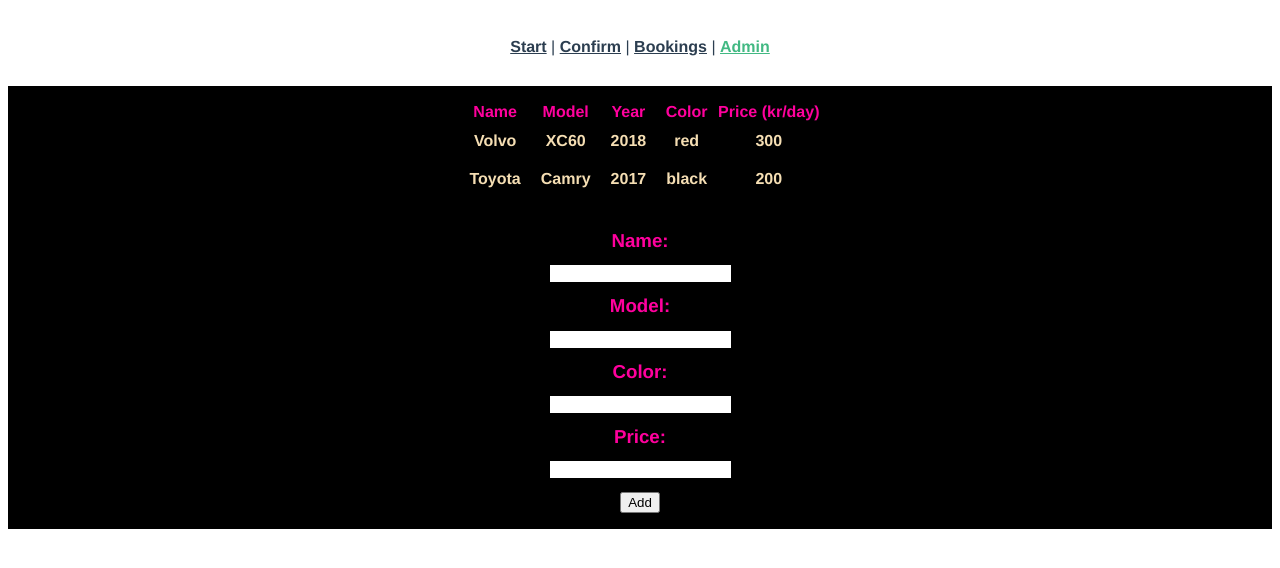
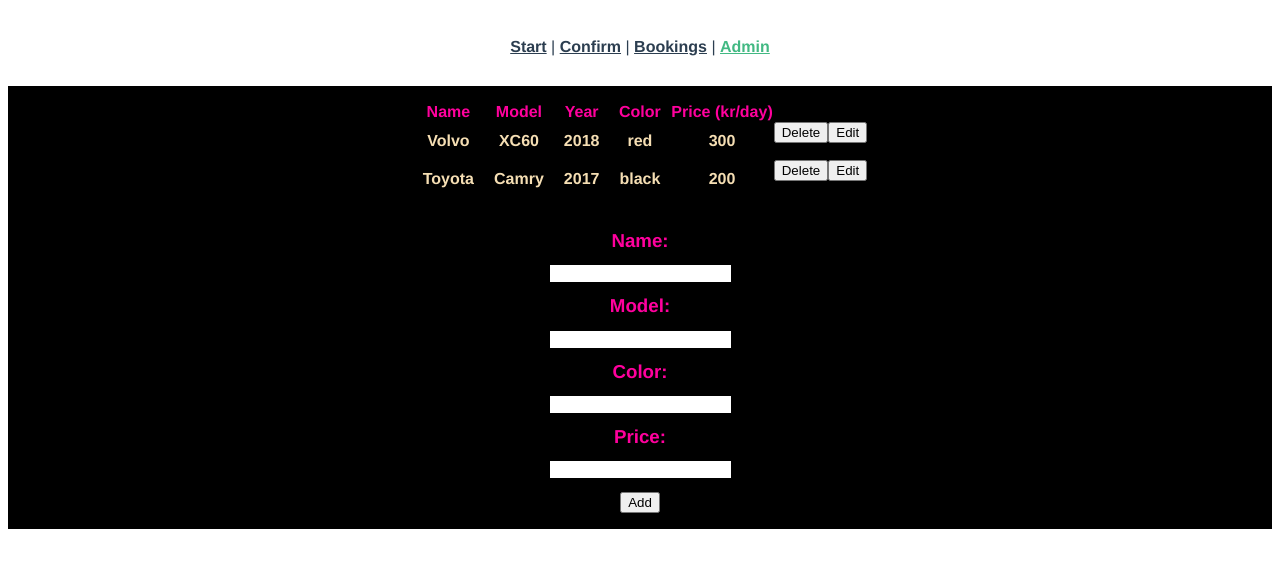
Before and after one commit to olssons-syskon/OlssonsBil, a Vue app in the folder client/: page /#/admin in a window 1280 px wide. Shown: the top 568 px of the page. Built offline with nearby package versions, Linux system fonts and the light colour scheme; no server answers.

Commit message:
Add delete function to admin page

```diff
--- a/client/src/components/CarList.vue
+++ b/client/src/components/CarList.vue
@@ -20,6 +20,9 @@
             <td>{{ car.year }}</td>
             <td>{{ car.color }}</td>
             <td>{{ car.price }}</td>
+            <button @click="deleteCar(car._id)">Delete</button>
+            <button @click="editCar">Edit</button>
+
             <!-- <td>{{ car.bookable }}</td>
             <td>{{ car.booked }}</td>-->
           </tr>
@@ -52,6 +55,20 @@ export default {
     cars() {
       return this.$store.getters.getCars;
     }
+  },
+  methods:{
+    deleteCar(id){
+      //console.log(id)
+      this.$store.dispatch('deleteCar', id);
+      this.$store.dispatch("retriveCars");
+      this.$router.push('/Admin')
+
+
+
+    },
+    editCar(){
+      this.$router.push('/EditCar')
+  }
   }
 };
 </script>
--- /dev/null
+++ b/client/src/components/EditCar.vue
@@ -0,0 +1,11 @@
+<template>
+
+</template>
+<script>
+export default {
+
+}
+</script>
+<style>
+
+</style>
--- a/client/src/router.js
+++ b/client/src/router.js
@@ -24,6 +24,11 @@ export default new Router({
       path: '/bookings',
       name: 'bookings',
       component: () => import('./views/Bookings.vue')
-    }
+    },
+  {
+    path: '/cars/edit/:id',
+    name: 'editCar',
+    component: () => import('./components/EditCar.vue')
+  }
   ]
 })
--- a/client/src/store.js
+++ b/client/src/store.js
@@ -50,7 +50,12 @@ export default new Vuex.Store({
     async retriveCars(ctx) {
       let cars = await axios.get('http://localhost:3000/cars');
       ctx.commit('setCars', cars.data);
-    }
+    },
+    async deleteCar(ctx, id){
+
+       await axios.delete(`http://localhost:3000/cars/${id}`)
+      }
+
   },
   getters: {
     getBookings(state) {
```
